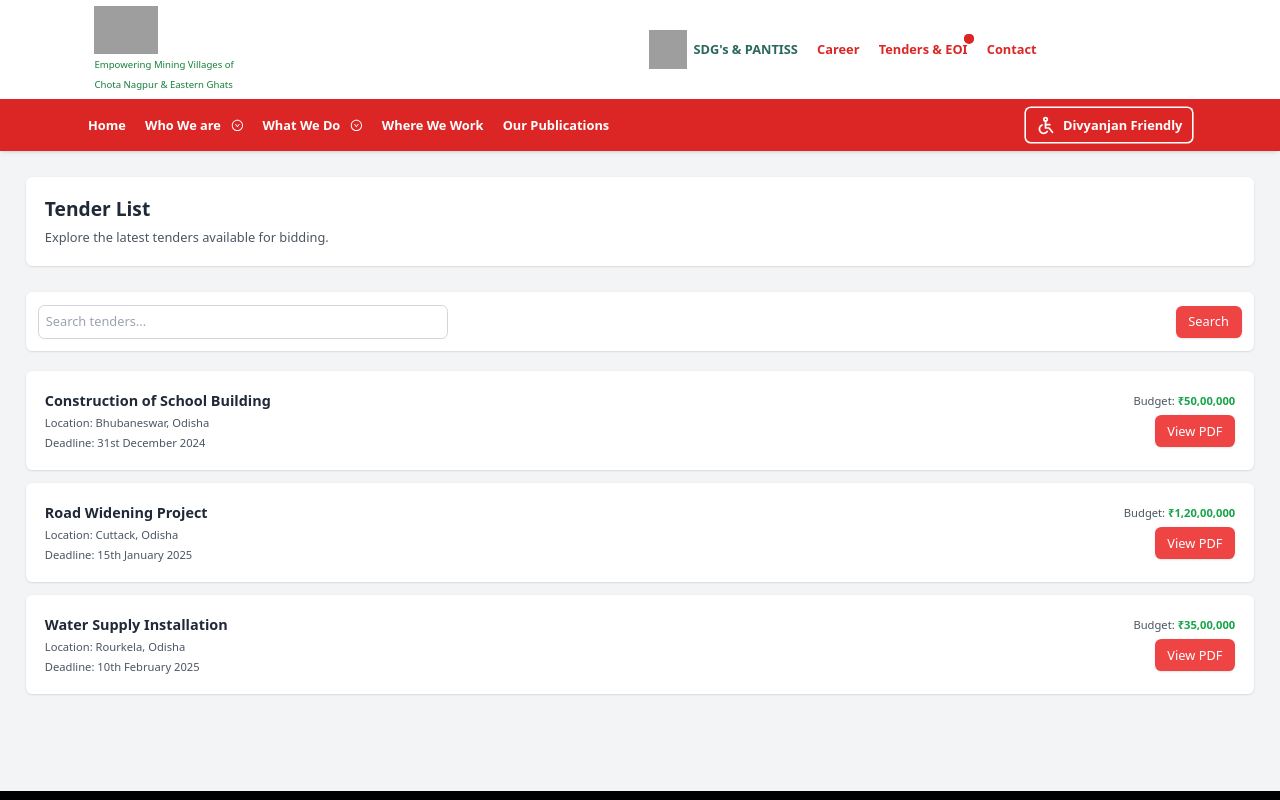
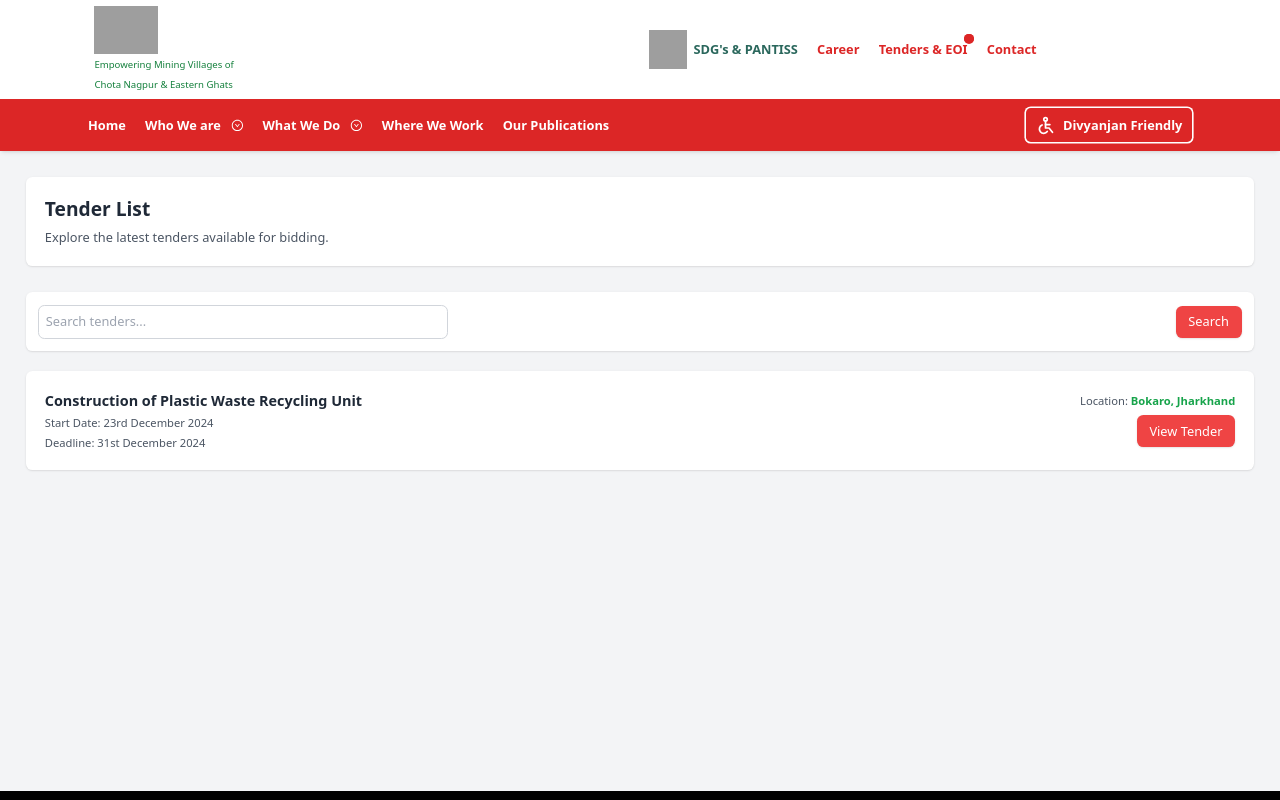
Before and after one commit to devpantiss/Pantiss_official_client, a React (Vite) app: page /tenders in a window 1280 px wide. Shown: the top 800 px of the page. Built offline with nearby package versions, Linux system fonts and the light colour scheme; grey boxes are pictures that could not be loaded.

Commit message:
updated the tender link

```diff
--- a/src/Pages/Tenders.jsx
+++ b/src/Pages/Tenders.jsx
@@ -4,27 +4,11 @@ const Tenders = () => {
   const tenders = [
     {
       id: 1,
-      title: "Construction of School Building",
-      location: "Bhubaneswar, Odisha",
+      title: "Construction of Plastic Waste Recycling Unit",
+      location: "Bokaro, Jharkhand",
+      startDate: "23rd December 2024",
       deadline: "31st December 2024",
-      budget: "₹50,00,000",
-      link: "https://drive.google.com/file/d/12345/view", // Add Google Drive link here
-    },
-    {
-      id: 2,
-      title: "Road Widening Project",
-      location: "Cuttack, Odisha",
-      deadline: "15th January 2025",
-      budget: "₹1,20,00,000",
-      link: "https://drive.google.com/file/d/67890/view", // Add Google Drive link here
-    },
-    {
-      id: 3,
-      title: "Water Supply Installation",
-      location: "Rourkela, Odisha",
-      deadline: "10th February 2025",
-      budget: "₹35,00,000",
-      link: "https://drive.google.com/file/d/11223/view", // Add Google Drive link here
+      link: "https://drive.google.com/file/d/1kDnAKkV-q2fIO3d-QmSxKPEd6Nr4QYnO/view?usp=sharing", // Add Google Drive link here
     },
   ];
 
@@ -62,7 +46,7 @@ const Tenders = () => {
                 {tender.title}
               </h2>
               <p className="text-sm text-gray-600">
-                Location: <span className="font-medium">{tender.location}</span>
+                Start Date: <span className="font-medium">{tender.startDate}</span>
               </p>
               <p className="text-sm text-gray-600">
                 Deadline: <span className="font-medium">{tender.deadline}</span>
@@ -70,9 +54,9 @@ const Tenders = () => {
             </div>
             <div className="mt-4 sm:mt-0 flex flex-col sm:items-end">
               <p className="text-sm text-gray-600">
-                Budget:{" "}
+                Location:{" "}
                 <span className="font-semibold text-green-600">
-                  {tender.budget}
+                  {tender.location}
                 </span>
               </p>
               <a
@@ -81,7 +65,7 @@ const Tenders = () => {
                 rel="noopener noreferrer"
                 className="mt-2 px-4 py-2 bg-red-500 text-white rounded-lg shadow hover:bg-red-600"
               >
-                View PDF
+                View Tender
               </a>
             </div>
           </div>
```
